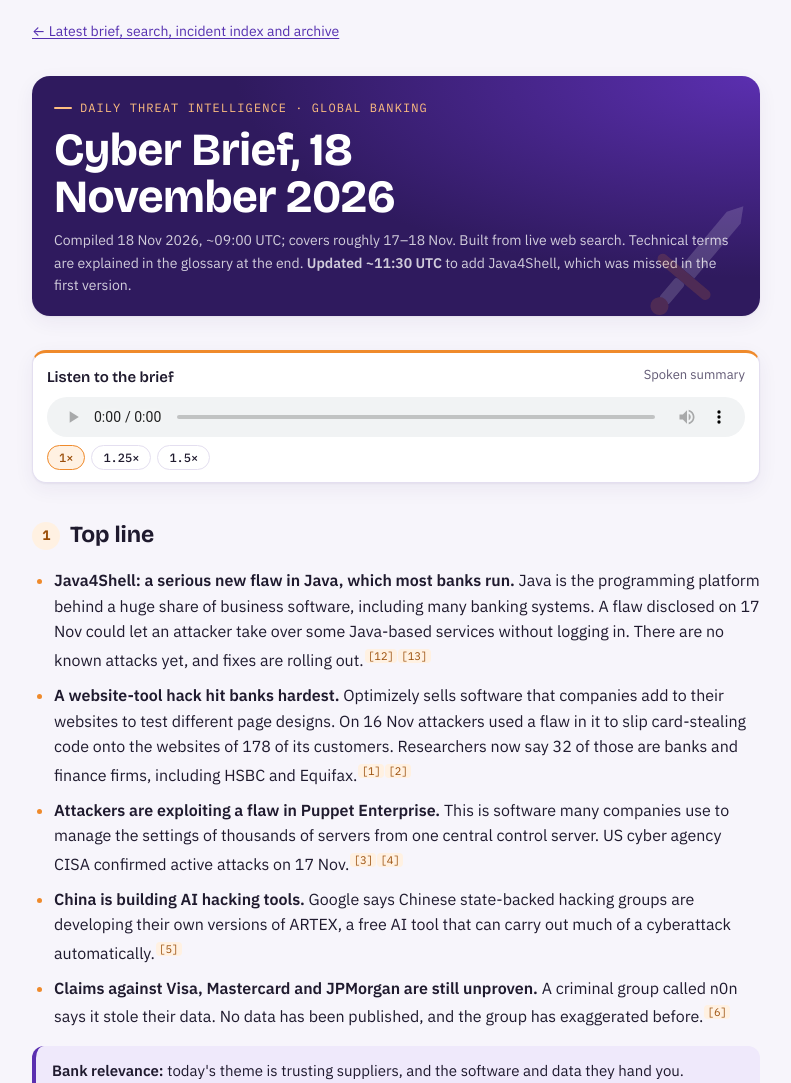
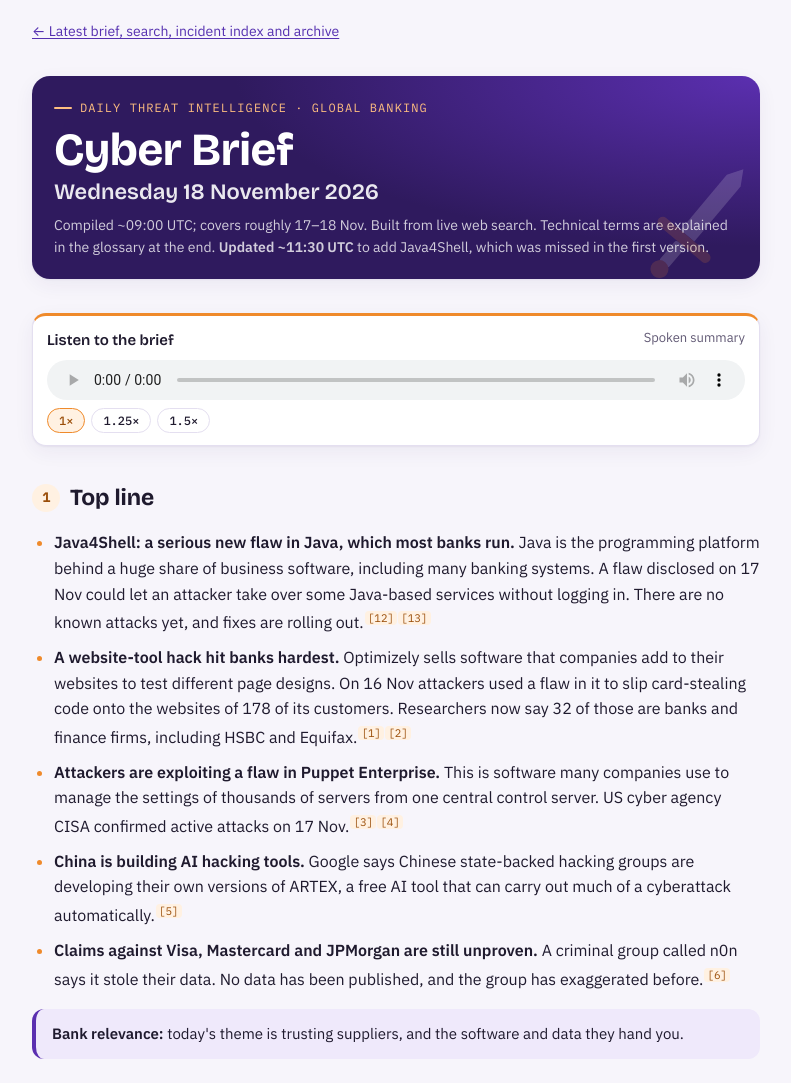
Before and after one commit to Schmoo111/cyber-brief, a plain HTML site: page briefs/2026-11-18.html in a window 1280 px wide. Shown: the top 1083 px of the page, without its empty margins (244-1035 px from the left). Drawn offline with nearby package versions, Linux system fonts and the light colour scheme.

Commit message:
Heading: date on its own line under the title; remove repeated date from byline
Co-Authored-By: Claude Opus 5.5 <noreply@anthropic.com>
Claude-Session: https://claude.ai/code/session_01TEyfAsoN2WnXuMFYF9RaX1

```diff
--- a/briefs/2026-11-18.html
+++ b/briefs/2026-11-18.html
@@ -132,6 +132,7 @@ sup a{font-family:var(--mono);font-size:11px;text-decoration:none;color:var(--wa
 .tag{font:500 10px var(--mono);text-transform:uppercase;letter-spacing:.06em;color:var(--muted);border:1px solid var(--line);border-radius:4px;padding:1px 5px;margin-left:4px}
 footer{color:var(--muted);font-size:13px;border-top:1px solid var(--line);padding-top:16px}
 @media (prefers-reduced-motion:no-preference){a,button,.chip{transition:background-color .15s,color .15s,border-color .15s}}
+header .dateline{font-family:var(--display);font-weight:600;font-size:clamp(18px,4.2vw,22px);line-height:1.2;color:var(--on-brand);opacity:.9;margin-top:-2px}
 
 .archive ol{list-style:none;margin:0;padding:0;display:flex;flex-direction:column;border:1px solid var(--line);border-radius:14px;background:var(--surface);box-shadow:var(--shadow);overflow:hidden}
 .archive li{display:flex;justify-content:space-between;align-items:center;gap:12px;padding:12px 16px;border-bottom:1px solid var(--line);font-variant-numeric:tabular-nums}
@@ -185,8 +186,9 @@ details.term .seen{font-size:13px;color:var(--muted);margin-top:6px}
 <p class="backlink"><a href="/">← Latest brief, search, incident index and archive</a></p>
 <header>
   <span class="eyebrow">Daily threat intelligence · Global banking</span>
-  <h1>Cyber Brief, 18 November 2026</h1>
-  <p class="meta">Compiled 18 Nov 2026, ~09:00 UTC; covers roughly 17–18 Nov. Built from live web search. Technical terms are explained in the glossary at the end. <strong>Updated ~11:30 UTC</strong> to add Java4Shell, which was missed in the first version.</p>
+  <h1>Cyber Brief</h1>
+  <p class="dateline">Wednesday 18 November 2026</p>
+  <p class="meta">Compiled ~09:00 UTC; covers roughly 17–18 Nov. Built from live web search. Technical terms are explained in the glossary at the end. <strong>Updated ~11:30 UTC</strong> to add Java4Shell, which was missed in the first version.</p>
 </header>
 <div class="player" role="region" aria-label="Audio briefing">
   <div class="lbl"><strong>Listen to the brief</strong><span id="dur">Spoken summary</span></div>
```
Also changed, not shown: briefs/2026-11-17.html (+4 -2 lines), index.html (+4 -2 lines).
